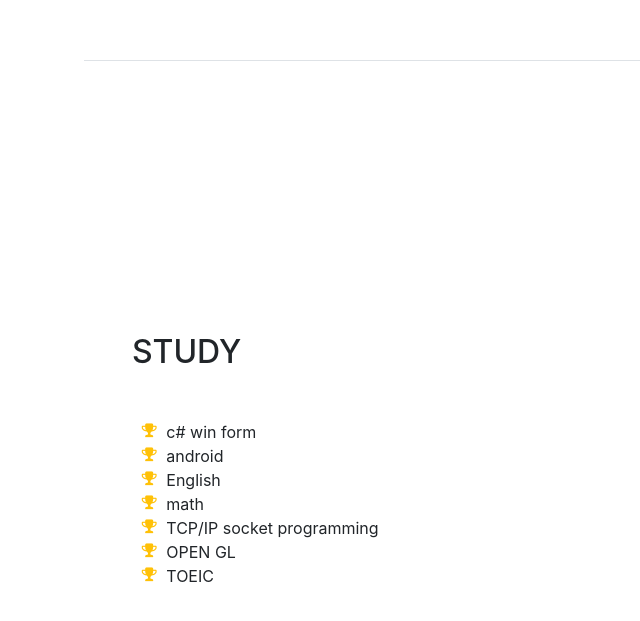
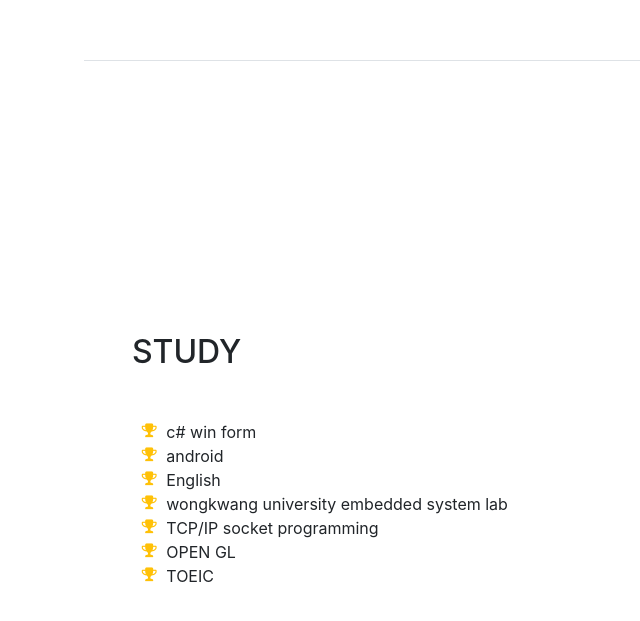
Before and after one commit to wjdgoska12/j.io, a website with bundled scripts: page index.html in a window 1280 px wide. Shown: the part 3939-4560 px from the top of the page, without its empty margins (188-828 px from the left). Built offline with nearby package versions, Linux system fonts and the light colour scheme; a script that the page names is missing; files whose address does not match are found by name; a web font is replaced by a local one.

Commit message:
Update index.html

```diff
--- a/index.html
+++ b/index.html
@@ -8,7 +8,7 @@
     <meta name="description" content="">
     <meta name="author" content="">
 
-    <title>정재현의 웹페이지</title>
+    <title>정재현의 웹페이지 </title>
 
     <!-- Bootstrap core CSS -->
     <link href="vendor/bootstrap/css/bootstrap.min.css" rel="stylesheet">
@@ -215,7 +215,7 @@
              English</li>
             <li>
               <i class="fa-li fa fa-trophy text-warning"></i>
-             math</li>
+             wongkwang university embedded system lab</li>
             <li>
               <i class="fa-li fa fa-trophy text-warning"></i>
               TCP/IP socket programming</li>
@@ -256,6 +256,7 @@
   this.page.url = PAGE_URL;  // Replace PAGE_URL with your page's canonical URL variable
   this.page.identifier = PAGE_IDENTIFIER; // Replace PAGE_IDENTIFIER with your page's unique identifier variable
   };
+
   */
   (function () { // DON'T EDIT BELOW THIS LINE
     var d = document, s = d.createElement('script');
```
